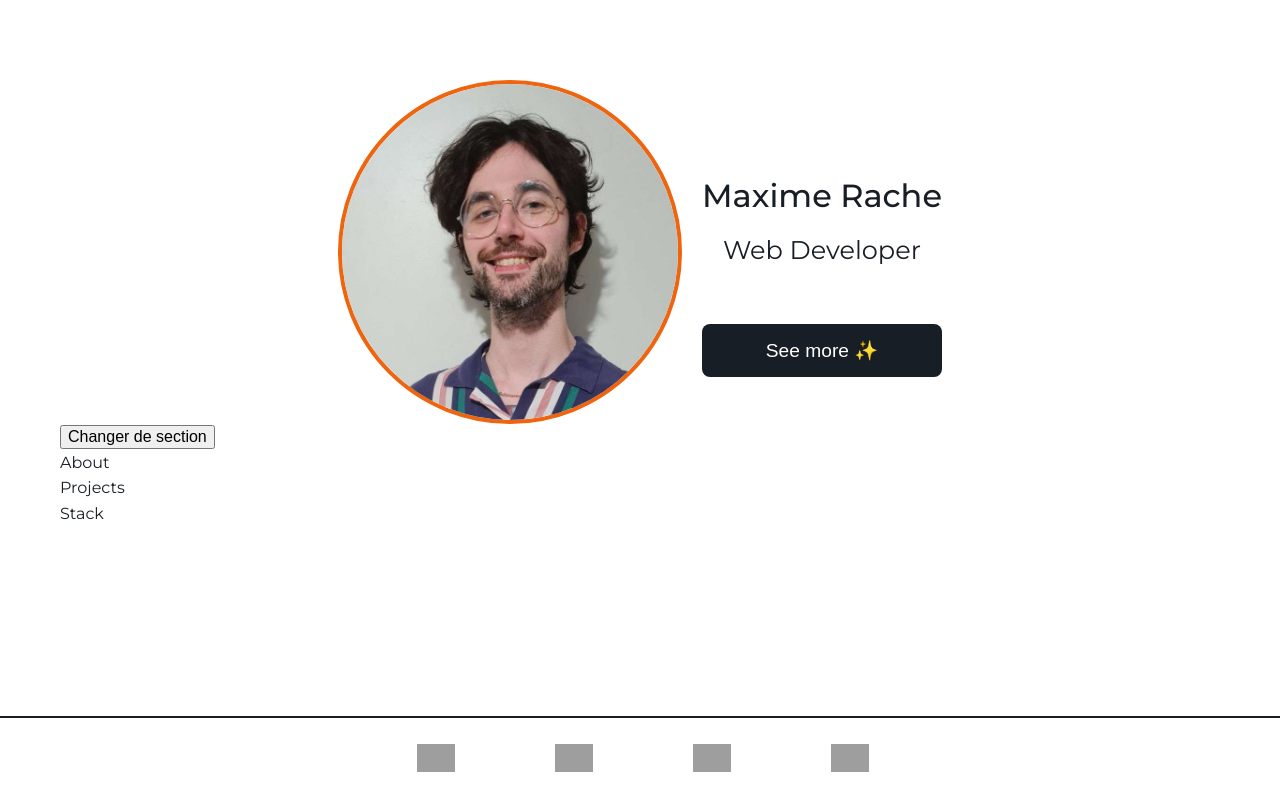
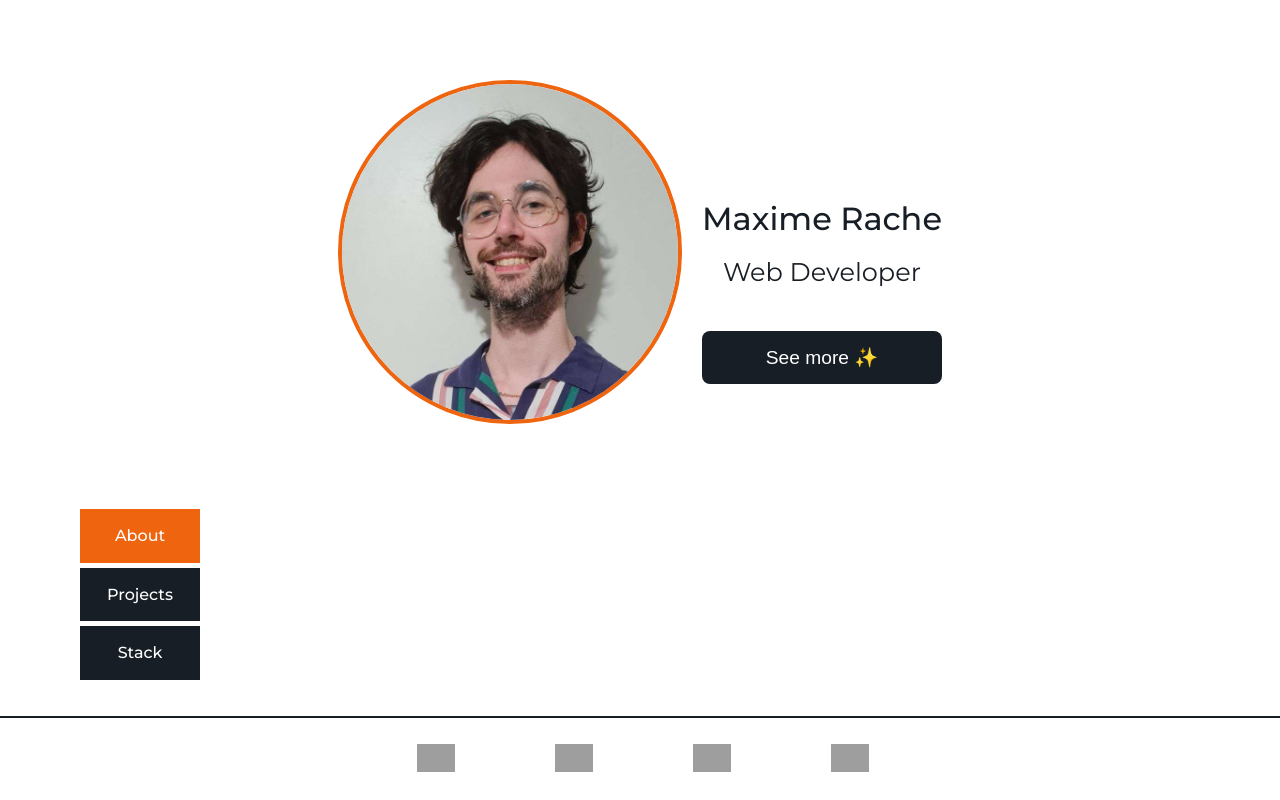
Before and after one commit to Sinematic/Portfolio, a React (Vite) app: page /#profile in a window 1280 px wide. Built offline with nearby package versions, Linux system fonts and the light colour scheme; grey boxes are pictures that could not be loaded.

Commit message:
Ajout logique de switch de pages et intégration v1.0

```diff
--- a/src/components/Nav.tsx
+++ b/src/components/Nav/Nav.tsx
@@ -1,14 +1,19 @@
-function Nav(props: { setter: (param: string) => void }) {
+import "../../styles/Nav/Nav.css"
+
+function Nav(props: { toggle: (param: string) => void, page: string }) {
 
     const links = [
         {
             content: "About",
+            name: "profile",
             to: "#about"
         }, {
             content: "Projects",
+            name: "projects",
             to: "#projects"
         }, {
             content: "Stack",
+            name: "stack",
             to: "#stack"
         },
     ]
@@ -17,7 +22,8 @@ function Nav(props: { setter: (param: string) => void }) {
         <nav>
             <ul>
                 {links ? links.map((link) =>
-                    <li key={link.to} onClick={() => props.setter}>{link.content}</li>)
+                    <li key={link.to} className={props.page === link.name ? "current" : ""}
+                    onClick={props.page !== link.name ? () => props.toggle(link.name) : undefined}>{link.content}</li>)
                 : null}
             </ul>
         </nav>
--- a/src/components/pages/Home.tsx
+++ b/src/components/pages/Home.tsx
@@ -1,30 +1,44 @@
 import "../../styles/pages/Home.css"
 import Footer from "../Footer/Footer"
 import { useState } from "react"
-import Nav from "../Nav"
+import Nav from "../Nav/Nav"
 import Profile from "../sections/Profile"
 import Projects from "../sections/Projects"
+import Stack from "../sections/Stack"
 
 function Home() {
 
     const [page, setPage] = useState<string>("profile")
     const [hideProfile, setHideProfile] = useState<boolean>(false)
+    const [hideProjects, setHideProjects] = useState<boolean>(true)
+    const [hideStack, setHideStack] = useState<boolean>(true)
+    window.location.hash = "profile"
 
     const togglePage = (param: string) => {
 
-        if (page === "profile") setHideProfile(true)
+        if (page === "profile") {
+            setHideProfile(true)
+            param === "projects" ? setHideProjects(false) : setHideStack(false)
+        }
+        if (page === "projects") {
+            setHideProjects(true)
+            param === "stack" ? setHideStack(false) : setHideProfile(false)
+        }
+        if (page === "stack") {
+            setHideStack(true)
+            param === "profile" ? setHideProfile(false) : setHideProjects(false)
+        }
+
         setTimeout(() => { setPage(param) }, 1000)
     }
 
     return (
         <main className="home">
-            { page === "profile" ? <Profile hide={hideProfile} /> : null}
-            { page === "projects" ? <Projects hide={false} />
-            : null}
+            <Profile hide={hideProfile} />
+            <Projects hide={hideProjects} />
+            <Stack hide={hideStack} />
 
-            <button onClick={() => togglePage("projects")}>Changer de section</button>
-            <Nav setter={togglePage} />
-
+            <Nav toggle={togglePage} page={page} />
             <Footer />
         </main>
     )
--- a/src/components/sections/Profile.tsx
+++ b/src/components/sections/Profile.tsx
@@ -21,7 +21,7 @@ function Profile(props: { hide: boolean }) {
             <div className="profile-info">
                 <h1>Maxime Rache</h1>
                 <p>Web Developer</p>
-                <button onClick={toggleBio} className={displayBio ? "revealed" : ""}>
+                <button onClick={toggleBio} className={"dark-button" + (displayBio ? " revealed" : "")}>
                     {displayBio ? "See less 😌" : "See more ✨"}</button>
             </div>
         </section>
--- /dev/null
+++ b/src/components/sections/Stack.tsx
@@ -0,0 +1,44 @@
+import "../../styles/sections/Stack.css"
+
+function Stack(props: { hide: boolean }) {
+
+    const { hide } = props
+
+    const skills = [
+        {
+            "name": "React.js",
+            "image": "https://cdn.jsdelivr.net/gh/devicons/devicon/icons/react/react-original.svg",
+        },{
+            "name": "TypeScript",
+            "image": "https://cdn.jsdelivr.net/gh/devicons/devicon/icons/typescript/typescript-original.svg",
+        },{
+            "name": "Node.js",
+            "image": "https://cdn.jsdelivr.net/gh/devicons/devicon/icons/nodejs/nodejs-original.svg",
+        },{
+            "name": "Express",
+            "image": "https://cdn.jsdelivr.net/gh/devicons/devicon/icons/express/express-original.svg",
+        },{
+            "name": "MongoDB",
+            "image": "https://cdn.jsdelivr.net/gh/devicons/devicon/icons/mongodb/mongodb-original.svg"
+        }
+    ]
+
+    return (
+        <section id="stack" className={hide ? "hidden" : ""}>
+
+            <h2>Stack</h2>
+
+            <ol>
+                {skills.map((skill) =>
+                    <li key={skill.name}>
+                        <img src={skill.image} alt={skill.name} className="stack-icon" />
+                        <p>{skill.name}</p>
+                    </li>
+                )}
+            </ol>
+
+        </section>
+    )
+}
+
+export default Stack
--- a/src/styles/Footer/Footer.css
+++ b/src/styles/Footer/Footer.css
@@ -1,5 +1,5 @@
 footer {
-    position: absolute;
+    position: fixed;
     bottom: 0;
     left: 0;
     width: 100%;
--- /dev/null
+++ b/src/styles/Nav/Nav.css
@@ -0,0 +1,34 @@
+nav > ul > li {
+    padding: 12px 18px;
+    font-weight: 500;
+    border: 2px solid var(--black);
+    cursor: pointer;
+}
+
+nav {
+    position: fixed;
+    left: 80px;
+    bottom: 15%;
+    max-width: 200px;
+}
+
+nav ul {
+    display: grid;
+    grid-template-columns: 1fr;
+    gap: 5px;
+}
+
+nav > ul > li {
+    width: fit-content;
+    min-width: 120px;
+    color: #FFFFFF;
+    text-align: center;
+    background-color: var(--black);
+    transition: background-color 2s -1s ease-in-out;
+}
+
+nav li.current {
+    background-color: var(--orange);
+    border-color: var(--orange);
+    transition: background-color 2s -1s ease-in-out;
+}
--- a/src/styles/pages/Home.css
+++ b/src/styles/pages/Home.css
@@ -7,4 +7,51 @@
     padding-inline: 60px;
     box-sizing: border-box !important;
     overflow: hidden;
+    flex-direction: row;
 }
+
+.home h2 {
+    font-size: 2rem;
+    font-weight: 500;
+    width: fit-content;
+    margin: 0 auto;
+}
+
+.home > section {
+    position: absolute;
+    top: 80px;
+    left: 0;
+    width: 100%;
+    display: flex;
+    justify-content: center;
+    align-items: center;
+    gap: 20px;
+    transition: all 0.8s 0.4s ease-in-out;
+    border: 2px var(--orange);
+    margin: 0 auto;
+}
+
+.home > section:not(#profile) {
+    flex-direction: column;
+}
+
+.home > section.hidden {
+    left: -100%;
+    transition: all 0.6s ease-in-out;
+}
+
+.dark-button {
+    background-color: var(--black);
+    color: #FFFFFF;
+    font-weight: 500;
+    font-size: 1.2rem;
+    padding-block: 15px;
+    border-radius: 8px;
+    border: none;
+    transition: background-color 0.6s ease-in;
+}
+
+.dark-button.revealed {
+    background-color: var(--orange);
+    transition: background-color 0.6s ease-in;
+}
--- a/src/styles/sections/Profile.css
+++ b/src/styles/sections/Profile.css
@@ -1,17 +1,5 @@
 #profile {
-    position: relative;
-    top: 0;
-    left: 0;
-    display: flex;
-    justify-content: center;
-    align-items: center;
-    gap: 20px;
-    transition: all 1s ease-in-out;
-}
-
-#profile.hidden {
-    left: -100%;
-    transition: all 1s ease-in-out;
+    align-items: flex-start;
 }
 
 #profile > .picture-container {
@@ -69,7 +57,7 @@
     gap: 15px;
     flex-direction: column;
     justify-content: center;
-    padding-block: 50px 0;
+    padding-block: 120px 0;
     font-size: 1.6rem;
     line-height: 150%;
 }
@@ -81,21 +69,5 @@
 
 #profile > .profile-info > p {
     text-align: center;
-    padding-bottom: 40px;
+    padding-bottom: 24px;
 }
-
-#profile > .profile-info > button {
-    background-color: var(--black);
-    color: #FFFFFF;
-    font-weight: 500;
-    font-size: 1.2rem;
-    padding-block: 15px;
-    border-radius: 8px;
-    border: none;
-    transition: background-color 1.2s ease-in;
-}
-
-#profile > .profile-info > button.revealed {
-    background-color: var(--orange);
-    transition: background-color 1.2s ease-in;
-}
--- /dev/null
+++ b/src/styles/sections/Stack.css
@@ -0,0 +1,26 @@
+#stack {
+    top: 30%;
+}
+
+#stack > ol {
+    display: grid;
+    justify-content: center;
+    gap: 48px;
+    width: 70%;
+    grid-template-columns: repeat(auto-fit, 125px);
+    margin: 0 auto;
+}
+
+#stack > ol li {
+    display: grid;
+    justify-content: center;
+    gap: 10px;
+    padding: 12px 18px;
+    border: 1px solid #d3d7d7;
+    border-radius: 5px;
+}
+
+.stack-icon {
+    margin: auto;
+    width: 64px;
+}
```
Also changed, not shown: src/components/sections/Projects.tsx (+17 -4 lines), src/styles/sections/Projects.css (+50 -17 lines).
